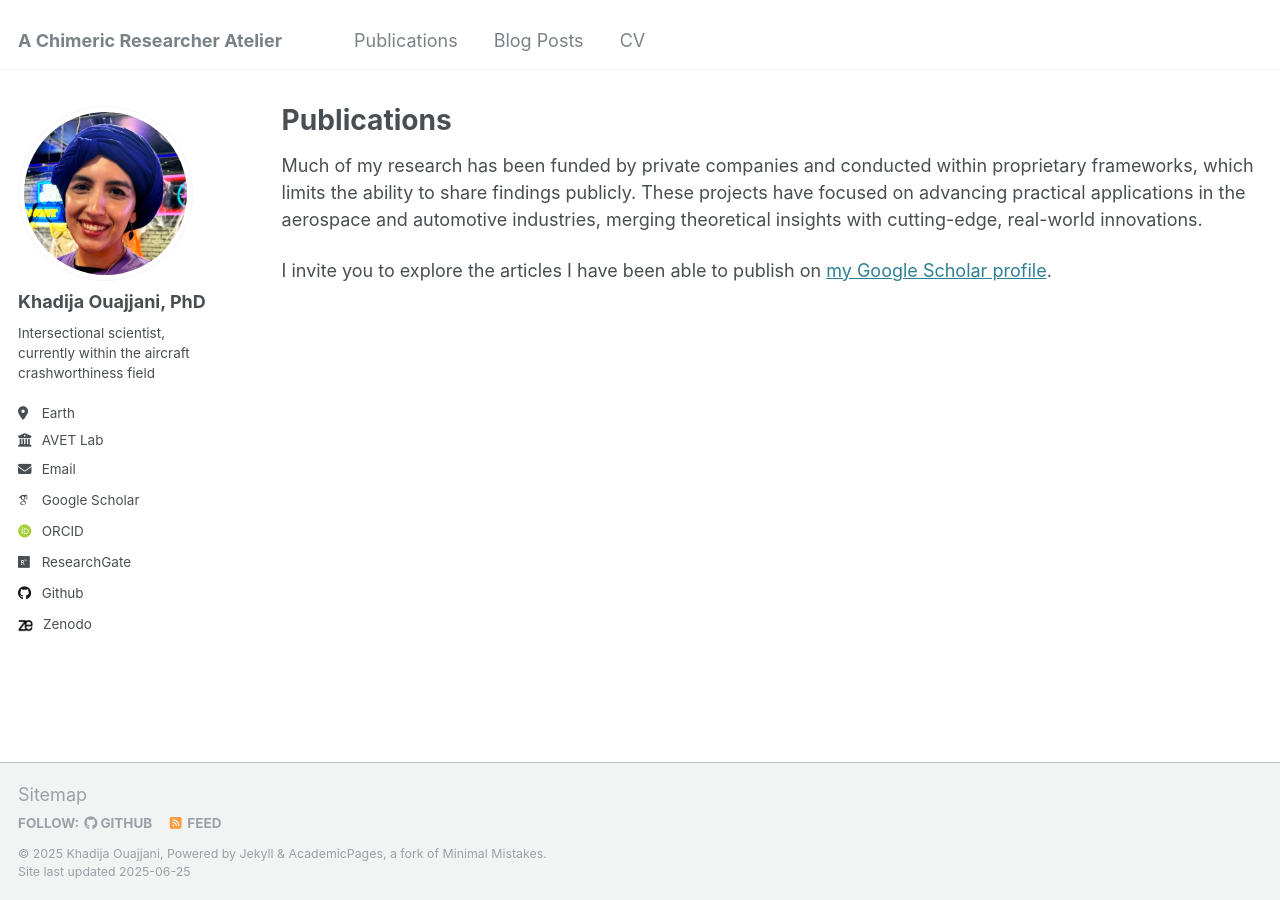
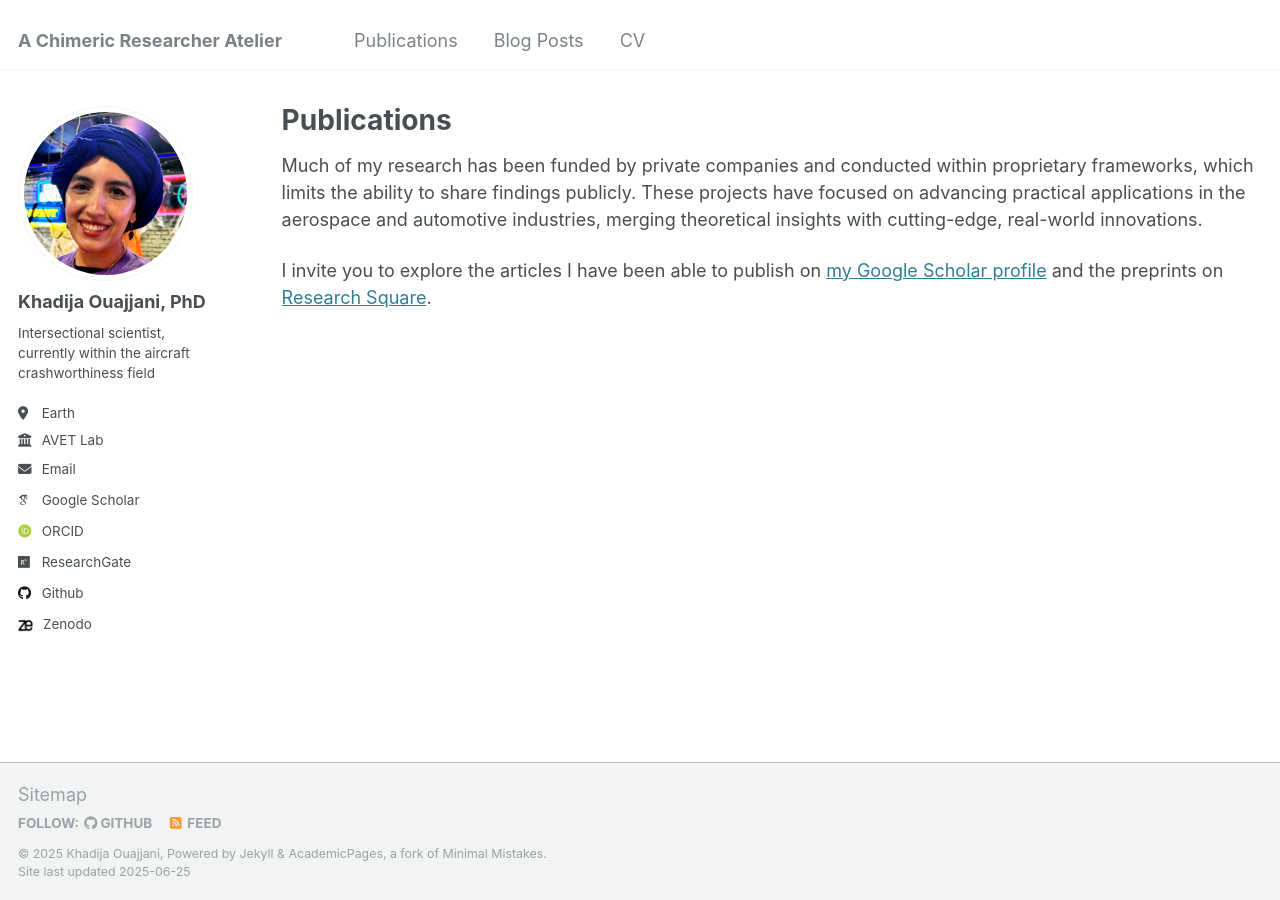
Before and after one commit to drko-curius/drko-curius.github.io, a Jekyll site: the page built from _pages/publications.html, in a window 1280 px wide. Built offline with Jekyll 4.4.1, drawn with Linux system fonts in a browser that asks for light colours; some web fonts are replaced.

Commit message:
Update publications.html

```diff
--- a/_pages/publications.html
+++ b/_pages/publications.html
@@ -10,7 +10,7 @@ These projects have focused on advancing practical applications in the aerospace
 <p></p>
 
 {% if site.author.googlescholar %}
-  <div class="wordwrap">I invite you to explore the articles I have been able to publish on <a href="{{site.author.googlescholar}}">my Google Scholar profile</a>.</div>
+  <div class="wordwrap">I invite you to explore the articles I have been able to publish on <a href="{{site.author.googlescholar}}">my Google Scholar profile</a> and the preprints on <a href="https://doi.org/10.21203/rs.3.rs-6049621/v1">Research Square</a>.</div>
 {% endif %}
 
 {% include base_path %}
```
